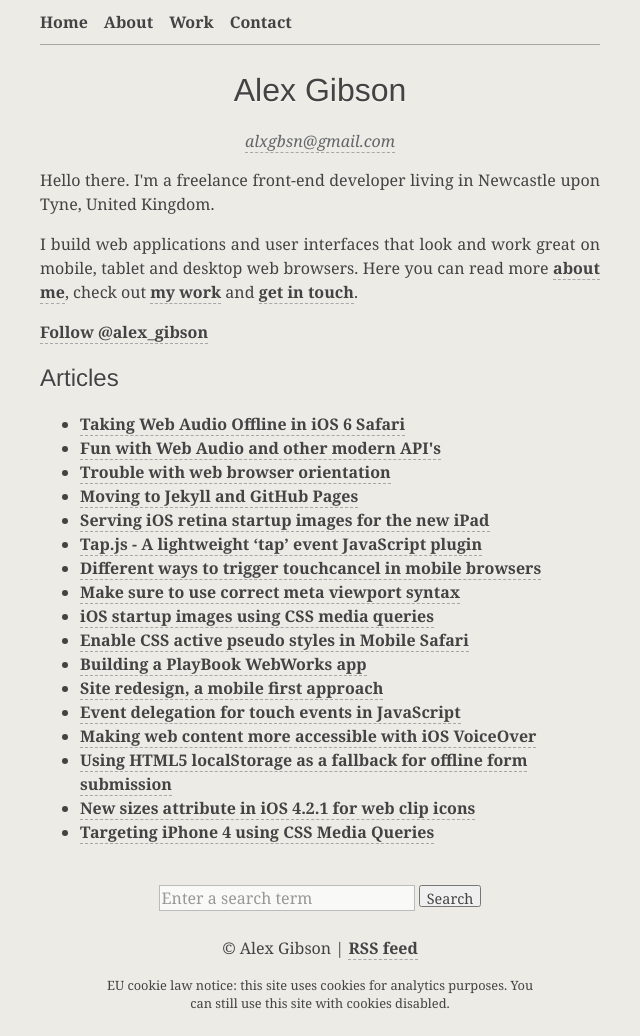
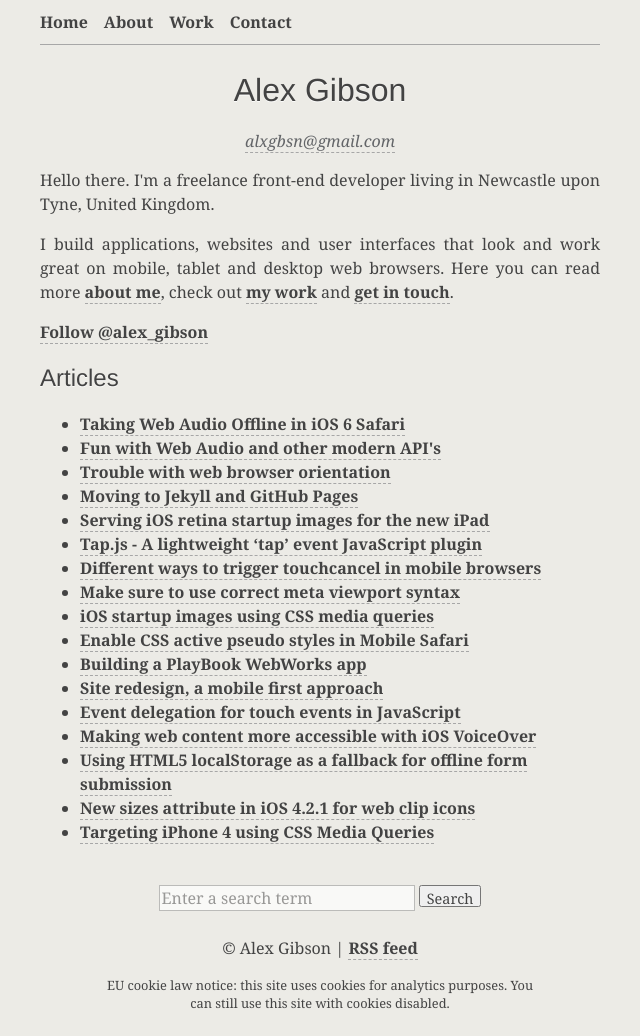
Before and after one commit to alexgibson/alxgbsn.co.uk, a Jekyll site: the page built from index.html, in a window 1280 px wide. Shown: the whole page, without its empty margins (320-960 px from the left). Built offline with Jekyll 4.4.1, drawn with Linux system fonts in a browser that asks for light colours; Markdown is read by kramdown in place of the engine named in the settings; comment, search, counter and statistics services are not loaded.

Commit message:
Reword intro copy on index and about page

```diff
--- a/about/index.html
+++ b/about/index.html
@@ -7,7 +7,7 @@ desc: About Alex Gibson, a front end developer from Newcastle upon Tyne, United
 
 <main>
 	<p>
-		I'm a freelance front-end developer living in Newcastle upon Tyne, United Kingdom. I build web applications and user interfaces that look and work great on mobile, tablet and desktop web browsers.
+		I'm a freelance front-end developer living in Newcastle upon Tyne, United Kingdom. I build applications, websites and user interfaces that look and work great on mobile, tablet and desktop web browsers.
 	</p>
 
 	<p>
--- a/index.html
+++ b/index.html
@@ -12,7 +12,7 @@ desc: Alex Gibson is a freelance front–end web developer living in Newcastle u
 		Hello there. I'm a freelance front-end developer living in Newcastle upon Tyne, United Kingdom.
 	</p>
 	<p>
-		I build web applications and user interfaces that look and work great on mobile, tablet and desktop web browsers. Here you can read more <a href="{{root}}/about/">about me</a>, check out <a href="{{root}}/work/">my work</a> and <a href="{{root}}/contact/">get in touch</a>.
+		I build applications, websites and user interfaces that look and work great on mobile, tablet and desktop web browsers. Here you can read more <a href="{{root}}/about/">about me</a>, check out <a href="{{root}}/work/">my work</a> and <a href="{{root}}/contact/">get in touch</a>.
 	</p>
 
 	<p>
```
Also changed, not shown: 4 other files.
